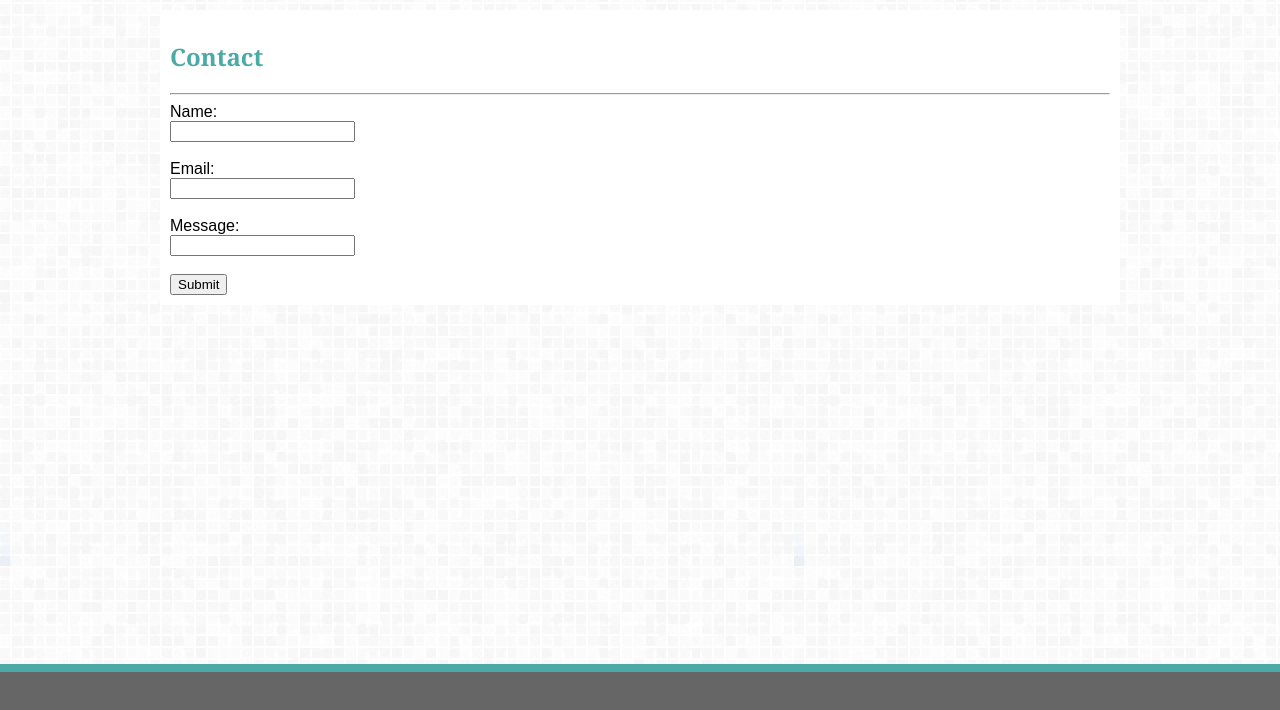
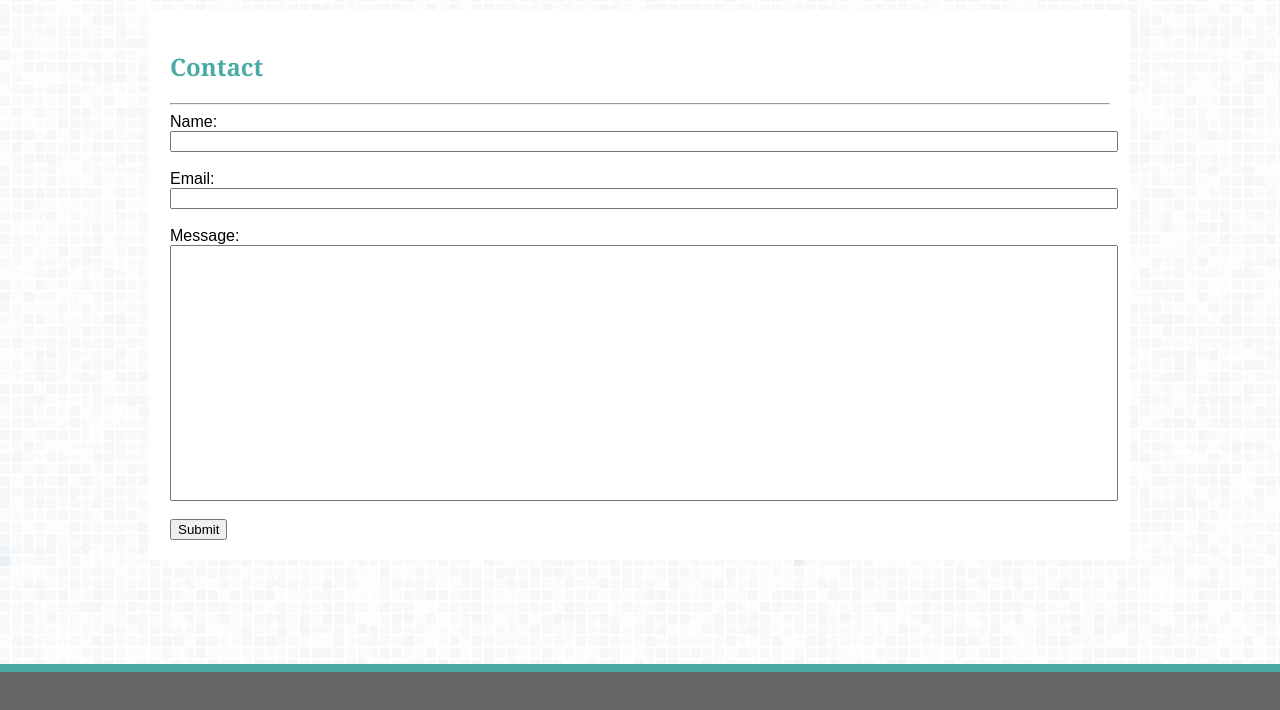
Before and after one commit to DesignerJennifer/DesignerJennifer.github.io, a plain HTML site: page contact.html in a window 1280 px wide. Shown: the part 78-788 px from the top of the page. Drawn offline with Linux system fonts and the light colour scheme.

Commit message:
Updating bio information, and formatted form

```diff
--- a/assets/css/stylesheet.css
+++ b/assets/css/stylesheet.css
@@ -98,7 +98,7 @@ hr.new1 {
     margin-right: auto;
     margin-left: auto;
     margin-top: 10px;
-    padding: 10px;
+    padding: 20px;
     overflow: auto;
     margin-bottom: 10px;
 }
@@ -123,3 +123,12 @@ hr.new1 {
     font-family: Arial, Helvetica, sans-serif;
     font-display: center;
   }
+
+  .ident {
+    width: 100%;
+  }
+
+  .message {
+    width: 100%;
+    height: 250px;
+  }
--- a/contact.html
+++ b/contact.html
@@ -30,15 +30,15 @@
 
         <form>
             Name:<br>
-            <input type="text" name="name">
+            <input type="text" name="name" class="ident">
             <br><br>
 
             Email:<br>
-            <input type="text" name="email">
+            <input type="text" name="email" class="ident">
             <br><br>
 
             Message: <br>
-            <input type="text" form="short message">
+            <input type="text" form="short message" class="message">
             <br><br>
 
             <input type="submit" value="Submit">
```
Also changed, not shown: index.html (+3 -3 lines).
